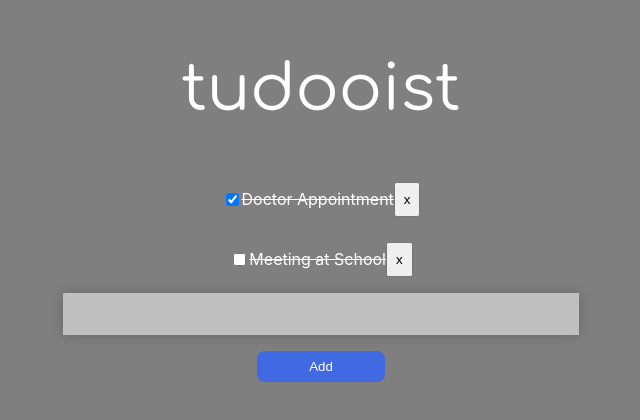
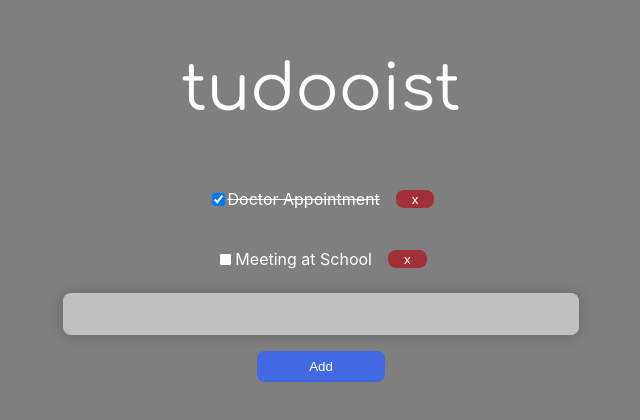
Before and after one commit to derekradcliffe/todo-app, a React (Create React App) app: page / in a window 1280 px wide. Shown: the part 182-602 px from the top of the page, without its empty margins (319-959 px from the left). Built offline with nearby package versions, Linux system fonts and the light colour scheme.

Commit message:
Adjusted styles, added logic for checked strikethrough, converted to lambda

```diff
--- a/src/App.css
+++ b/src/App.css
@@ -33,13 +33,22 @@
 }
 
 .todo-item .delete {
-  padding: 0.5rem;
+  padding: 0.1rem 1rem;
   height: fit-content;
+  margin-left: 1rem;
+  background-color: #a13038;
+  border: none;
+  border-radius: 8px;
+  color: #ffffff;
+}
+
+.todo-item .delete:hover {
+  opacity: 0.5;
+  cursor: pointer;
 }
 
 .todo-item p {
   color: #ffffff;
-  text-decoration: line-through;
 }
 
 .input-field {
@@ -49,6 +58,7 @@
   background-color: rgba(255, 255, 255, 0.5);
   border: none;
   box-shadow: 0px 0px 14px 0px rgba(0, 0, 0, 0.2);
+  border-radius: 8px;
 }
 
 .add-task {
@@ -60,3 +70,12 @@
   margin-top: 1rem;
   border: none;
 }
+
+.add-task:hover {
+  opacity: 0.5;
+  cursor: pointer;
+}
+
+.completed + p {
+  text-decoration: line-through;
+}
--- a/src/components/ToDoItem.js
+++ b/src/components/ToDoItem.js
@@ -1,7 +1,7 @@
 import React from 'react';
 
-function TodoItem({ task, deleteTask, toggleCompleted }) {
-    function handleChange() {
+const TodoItem = ({ task, deleteTask, toggleCompleted }) => {
+    const handleChange = () => {
         toggleCompleted(task.id);
     }
 
@@ -11,6 +11,7 @@ function TodoItem({ task, deleteTask, toggleCompleted }) {
                 type="checkbox"
                 checked={task.completed}
                 onChange={handleChange}
+                className= {task.completed ? "completed" : ""}
             />
             <p>{task.text}</p>
             <button className='delete' onClick={() => deleteTask(task.id)}>
--- a/src/components/TodoList.js
+++ b/src/components/TodoList.js
@@ -17,7 +17,7 @@ function TodoList() {
 
     const [text, setText] = useState('');
 
-    function addTask(text) {
+    const addTask = (text) => {
         const newTask = {
             id: Date.now(),
             text,
@@ -27,11 +27,11 @@ function TodoList() {
         setText('');
     }
 
-    function deleteTask(id) {
+    const deleteTask = (id) => {
         setTasks(tasks.filter(task => task.id !== id));
     }
 
-    function toggleCompleted(id) {
+    const toggleCompleted = (id) => {
         setTasks(tasks.map(task => {
             if (task.id === id) {
                 return {...task, completed: !task.completed };
```
